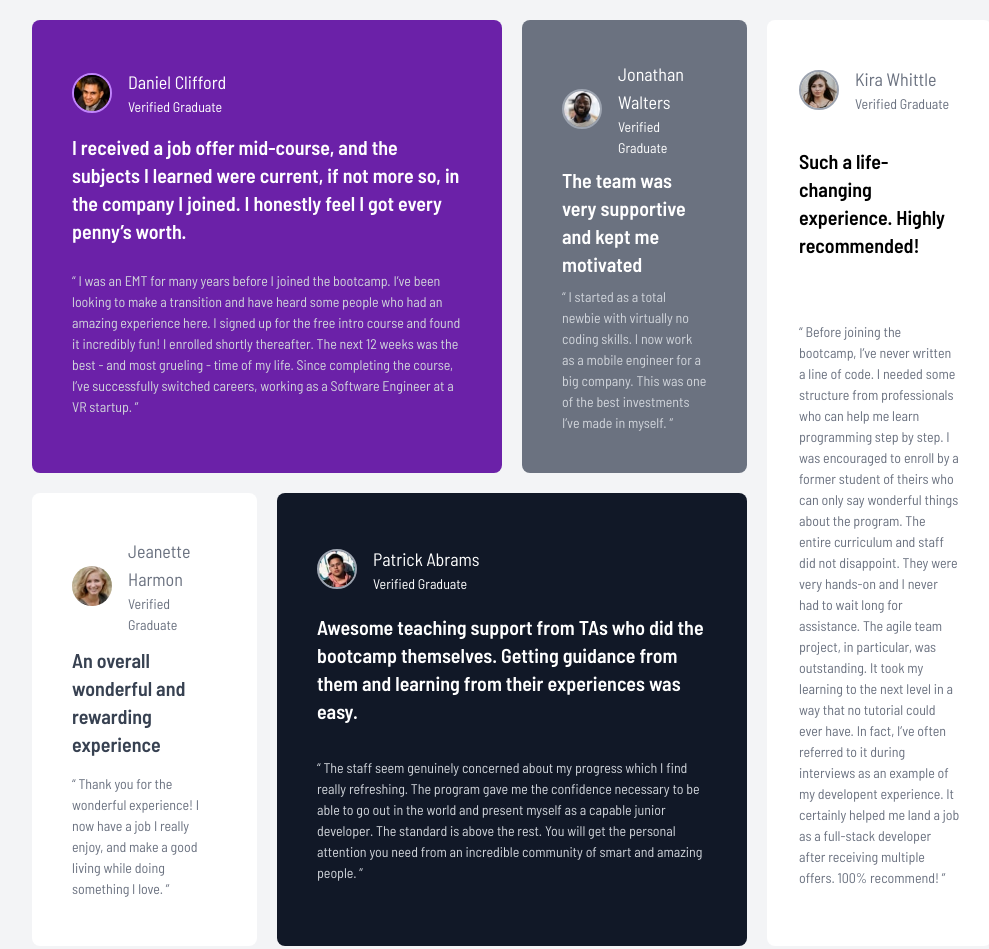
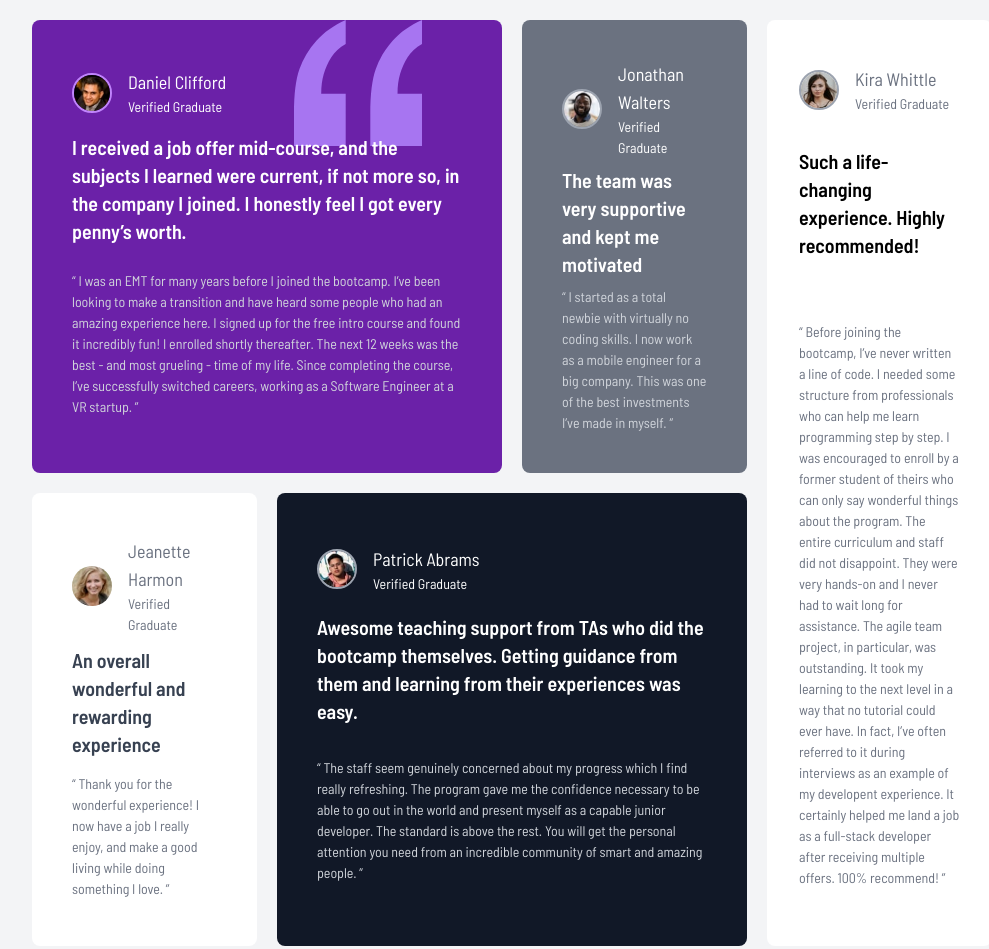
Before and after one commit to megzzawy/testimonials-grid-section, a plain HTML site: page index.html in a window 1280 px wide. Shown: the whole page, without its empty margins (128-1117 px from the left). Drawn offline with nearby package versions, Linux system fonts and the light colour scheme.

Commit message:
adjusting some styling

```diff
--- a/index.html
+++ b/index.html
@@ -29,7 +29,8 @@
 <body class="grid place-items-center bg-gray-100">
   <div class="grid lg:grid-cols-4 lg:grid-rows-2 m-5 gap-5  w-3/4 sm:grid-cols-1 sm:grid-rows-auto">
 
-    <div class="bg-purple-800 rounded-lg lg:col-span-2 p-10 grid gap-2 sm:col-span-0">
+    <div class="bg-purple-800 rounded-lg lg:col-span-2 p-10 grid gap-2 sm:col-span-0 relative">
+      <img src="./images/bg-pattern-quotation.svg" alt="" class="inline absolute justify-self-end z-0 max-h-52 w-32 right-20 max-lg:hidden">
       <div class="flex items-center gap-4">
         <img src="./images/image-daniel.jpg" class="rounded-full border-2 border-purple-400 w-10">
         <div class="text-white">
@@ -37,7 +38,7 @@
           <p>Verified Graduate</p>
         </div>
       </div>
-      <p class="text-white text-xl font-semibold">I received a job offer mid-course, and the subjects I learned were current, if not more so,
+      <p class="text-white text-xl font-semibold z-10">I received a job offer mid-course, and the subjects I learned were current, if not more so,
       in the company I joined. I honestly feel I got every penny’s worth.</p>
 
       <p class="text-gray-300">“ I was an EMT for many years before I joined the bootcamp. I’ve been looking to make a
```
